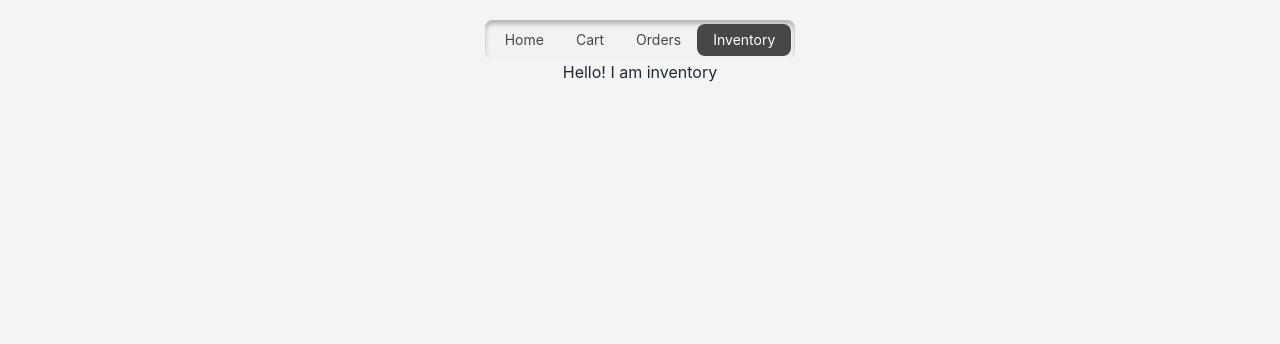
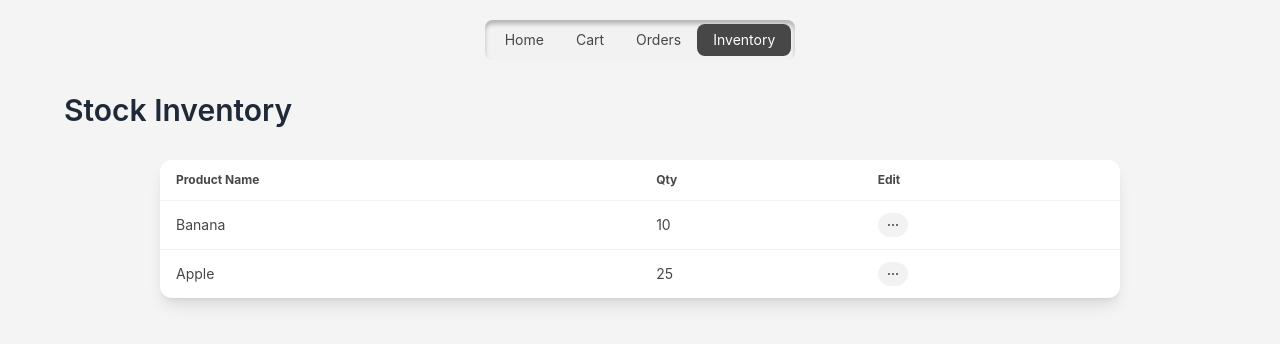
Before and after one commit to jteohn/raid-challenge, a React (Create React App) app in the folder frontend/: page /inventory in a window 1280 px wide. Shown: the top 344 px of the page. Built offline with nearby package versions, Linux system fonts and the light colour scheme.

Commit message:
completed UI for 'Inventory' page

```diff
--- a/frontend/src/components/OrderSummary.js
+++ b/frontend/src/components/HomeOrderSummary.js
@@ -1,4 +1,4 @@
-function OrderSummary() {
+function HomeOrderSummary() {
   return <div className="artboard bg-white w-1/3 h-screen">Order Summary</div>;
 }
-export default OrderSummary;
+export default HomeOrderSummary;
--- /dev/null
+++ b/frontend/src/components/InventoryItem.js
@@ -0,0 +1,24 @@
+import UpdateInventoryModal from "./UpdateInventoryModal";
+
+function InventoryItem() {
+  return (
+    <>
+      <tr>
+        <td>Banana</td>
+        <td>10</td>
+        <td>
+          <UpdateInventoryModal />
+        </td>
+      </tr>
+      {/* 2nd ROW */}
+      <tr>
+        <td>Apple</td>
+        <td>25</td>
+        <td>
+          <UpdateInventoryModal />
+        </td>
+      </tr>
+    </>
+  );
+}
+export default InventoryItem;
--- /dev/null
+++ b/frontend/src/components/InventoryTable.js
@@ -0,0 +1,24 @@
+import InventoryItem from "./InventoryItem";
+
+function InventoryTable() {
+  return (
+    <div className="flex justify-center">
+      <div className="overflow-y-auto bg-white w-3/4 rounded-xl shadow-lg">
+        <table className="table">
+          {/* head */}
+          <thead>
+            <tr className="text-grey-300">
+              <th>Product Name</th>
+              <th>Qty</th>
+              <th>Edit</th>
+            </tr>
+          </thead>
+          <tbody className="text-grey-300">
+            <InventoryItem />
+          </tbody>
+        </table>
+      </div>
+    </div>
+  );
+}
+export default InventoryTable;
--- /dev/null
+++ b/frontend/src/components/UpdateInventoryModal.js
@@ -0,0 +1,38 @@
+import { RxDotsHorizontal } from "react-icons/rx";
+
+function UpdateInventoryModal() {
+  return (
+    <>
+      <button
+        className="btn btn-xs rounded-xl"
+        onClick={() => document.getElementById("edit_modal").showModal()}
+      >
+        <RxDotsHorizontal />
+      </button>
+      <dialog id="edit_modal" className="modal">
+        <div className="modal-box">
+          <form method="dialog">
+            <button className="btn btn-sm btn-circle btn-ghost absolute right-2 top-2">
+              ✕
+            </button>
+          </form>
+          <h3 className="font-bold text-lg">Product Name: Banana</h3>
+          <p className="py-4">Current Stock: 10</p>
+          <div className="flex flex-row gap-2">
+            <p>Update Quantity:</p>
+            <input
+              placeholder="Enter a value"
+              className="border border-grey-200 w-2/4 rounded-md mb-6 pl-2"
+            />
+          </div>
+          <form method="dialog" className="flex justify-center">
+            <button className="btn btn-xs rounded-full bg-green-200 text-white px-4 h-8">
+              Update Inventory
+            </button>
+          </form>
+        </div>
+      </dialog>
+    </>
+  );
+}
+export default UpdateInventoryModal;
--- a/frontend/src/pages/home.js
+++ b/frontend/src/pages/home.js
@@ -1,5 +1,5 @@
 import ProductContainer from "../components/ProductContainer";
-// import OrderSummary from "../components/OrderSummary";
+// import HomeOrderSummary from "../components/HomeOrderSummary";
 
 function Home() {
   // const isMobile = window.innerWidth < 600;
@@ -7,7 +7,7 @@ function Home() {
   return (
     <div className="App flex">
       <ProductContainer />
-      {/* {isMobile ? <></> : <OrderSummary />} */}
+      {/* {isMobile ? <></> : <HomeOrderSummary />} */}
     </div>
   );
 }
--- a/frontend/src/pages/inventory.js
+++ b/frontend/src/pages/inventory.js
@@ -1,5 +1,14 @@
+import InventoryTable from "../components/InventoryTable";
+
 function Inventory() {
-  return <div> Hello! I am inventory</div>;
+  return (
+    <div className="flex flex-col gap-8">
+      <div className="text-3xl font-semibold flex justify-start pl-16 pt-8">
+        Stock Inventory
+      </div>
+      <InventoryTable />
+    </div>
+  );
 }
 
 export default Inventory;
```
